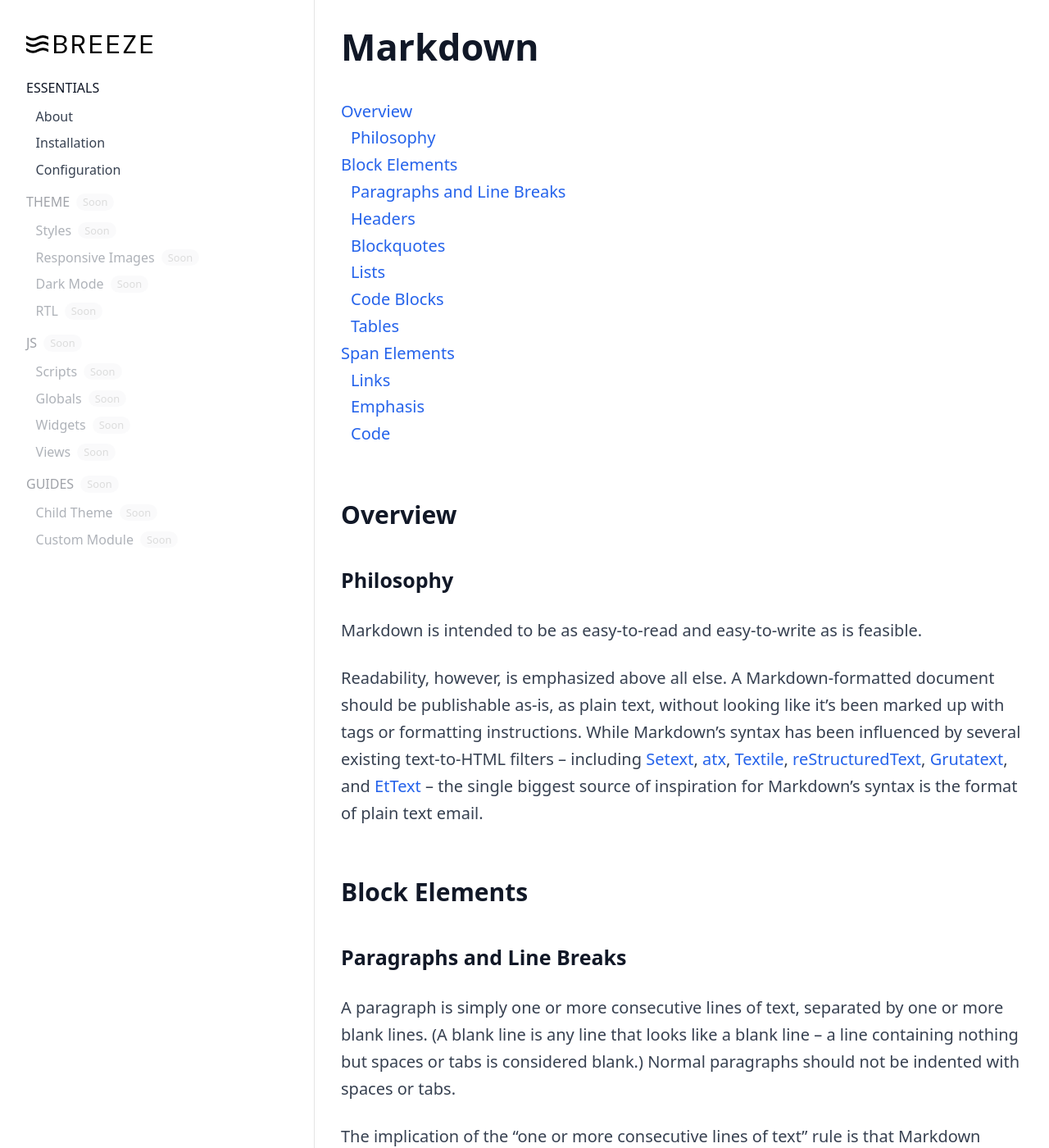
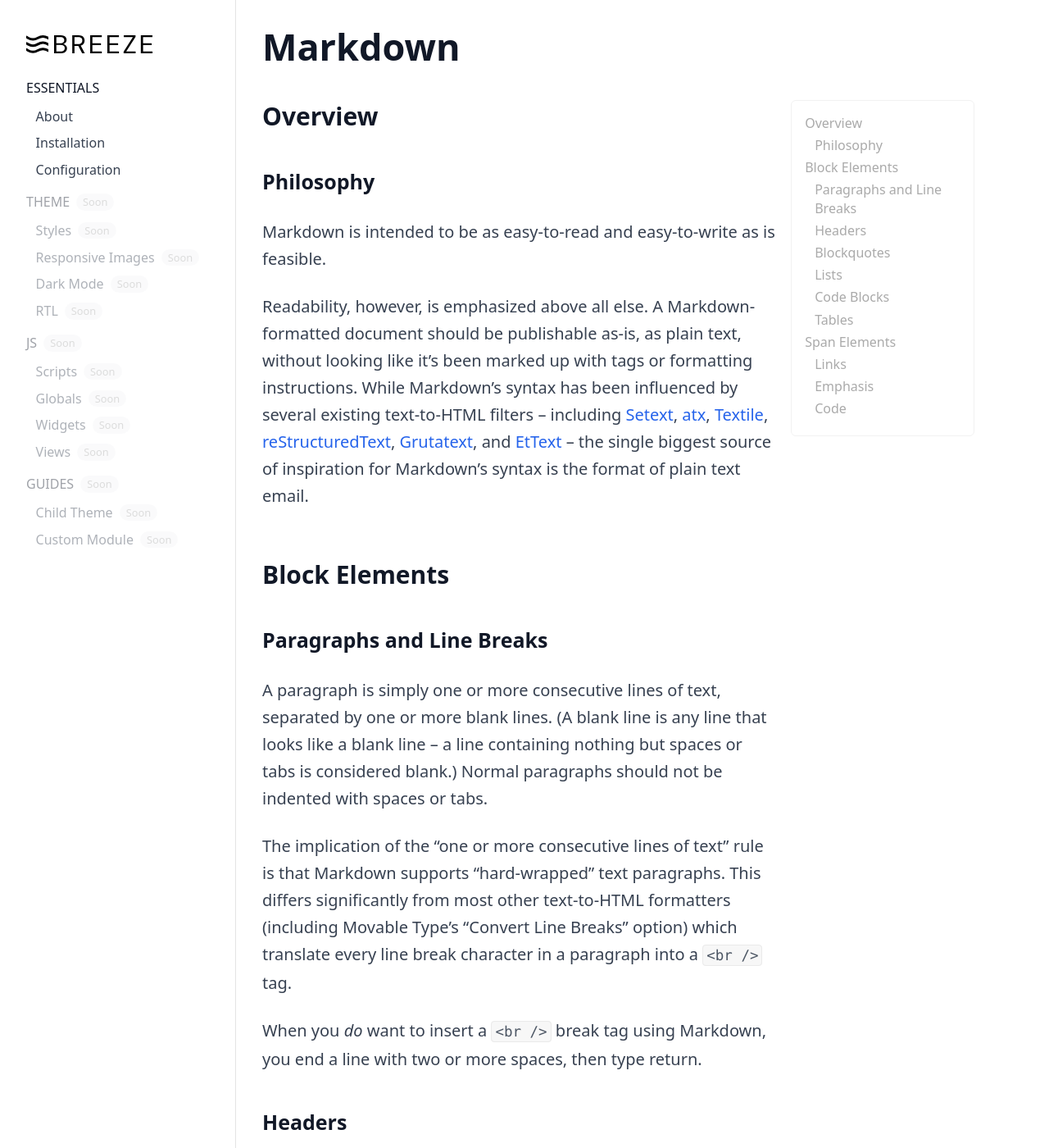
Before and after one commit to breezefront/breezefront.com, a Jekyll site: the page built from markdown.md, in a window 1280 px wide and 1400 px high. Shown: the whole window at 82% size. Built offline with Jekyll 4.4.1, drawn with Linux system fonts in a browser that asks for light colours.

Commit message:
Improve styles for small laptop and tablets

```diff
--- a/_sass/layout.scss
+++ b/_sass/layout.scss
@@ -1,11 +1,14 @@
 :root {
     --container-padding: 1rem;
-    --sidebar-width: 16rem;
+    --sidebar-width: 14rem;
     @media (min-width: 640px) {
         --container-padding: 2rem 2rem 0;
     }
-    @media (min-width: 1280px) {
-        --sidebar-width: 24rem;
+    @media (min-width: 1130px) {
+        --sidebar-width: 18rem;
+    }
+    @media (min-width: 1400px) {
+        --sidebar-width: 22rem;
     }
 }
 
--- a/_sass/prose.scss
+++ b/_sass/prose.scss
@@ -1,10 +1,6 @@
 #markdown-toc {
     font-size: 1rem;
     line-height: 1.4em;
-
-    @media (min-width: 1024px) {
-        font-size: 1.25rem;
-    }
 
     > li {
         padding: 0;
@@ -26,15 +22,14 @@
     }
 }
 
-@media (min-width: 1580px) {
+@media (min-width: 1024px) {
     #markdown-toc {
-        font-size: 1rem;
         position: sticky;
         top: 1rem;
         z-index: 10;
         padding: 1rem;
-        width: 16rem;
-        margin-right: -17rem;
+        width: 14rem;
+        margin-right: -15rem;
         float: right;
         background-color: #fff;
         border: 1px solid #f1f1f1;
@@ -54,13 +49,25 @@
 
 .prose {
     color: #374151;
-    max-width: 75ch;
+    max-width: 65ch;
     font-size: 1rem;
     line-height: 1.75;
 
     @media (min-width: 1024px) {
+        max-width: 50ch;
+    }
+    @media (min-width: 1080px) {
+        max-width: 55ch;
+    }
+    @media (min-width: 1280px) {
         font-size: 1.25em;
         line-height: 1.65em;
+    }
+    @media (min-width: 1400px) {
+        max-width: 60ch;
+    }
+    @media (min-width: 1500px) {
+        max-width: 65ch;
     }
 
     * {
```
